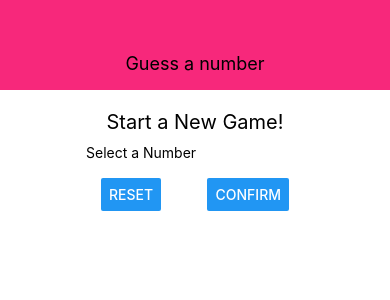
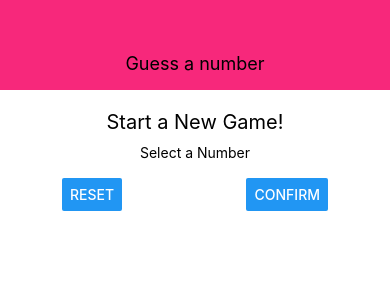
Before and after one commit to gerrymcdonnell/rntut-numberguessapp, a React Native app: screen / in a window 390 px wide. Shown: the top 300 px of the page. Built offline with nearby package versions, Linux system fonts and the light colour scheme.

Commit message:
fixed width error

```diff
--- a/screens/StartGameScreen.js
+++ b/screens/StartGameScreen.js
@@ -35,7 +35,9 @@ const styles=StyleSheet.create({
         paddingHorizontal:15
     },
     inputContainer:{
-
+        width:300,
+        maxWidth:'80%',
+        alignItems:'center'
     },
     title:{
         fontSize:20,
```
